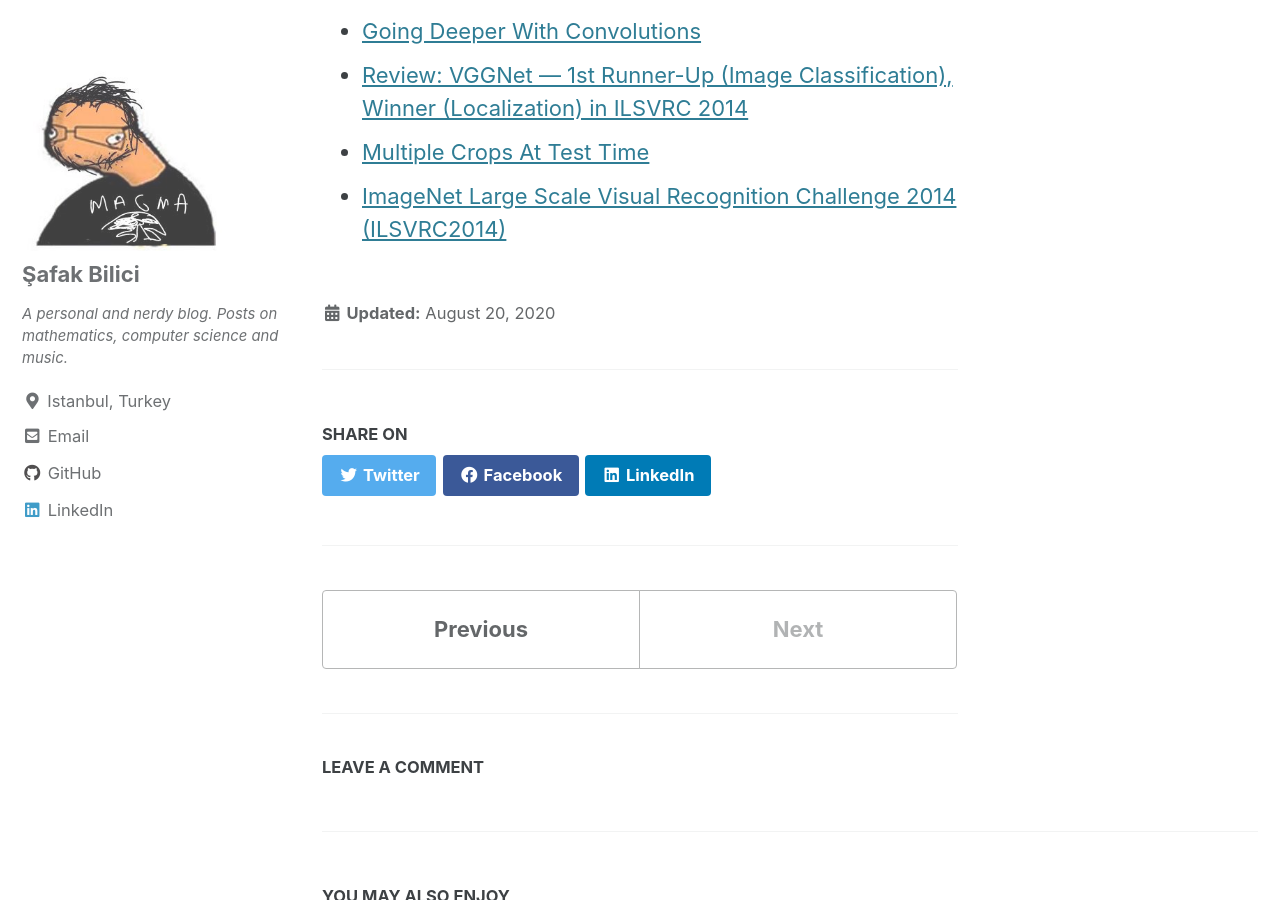
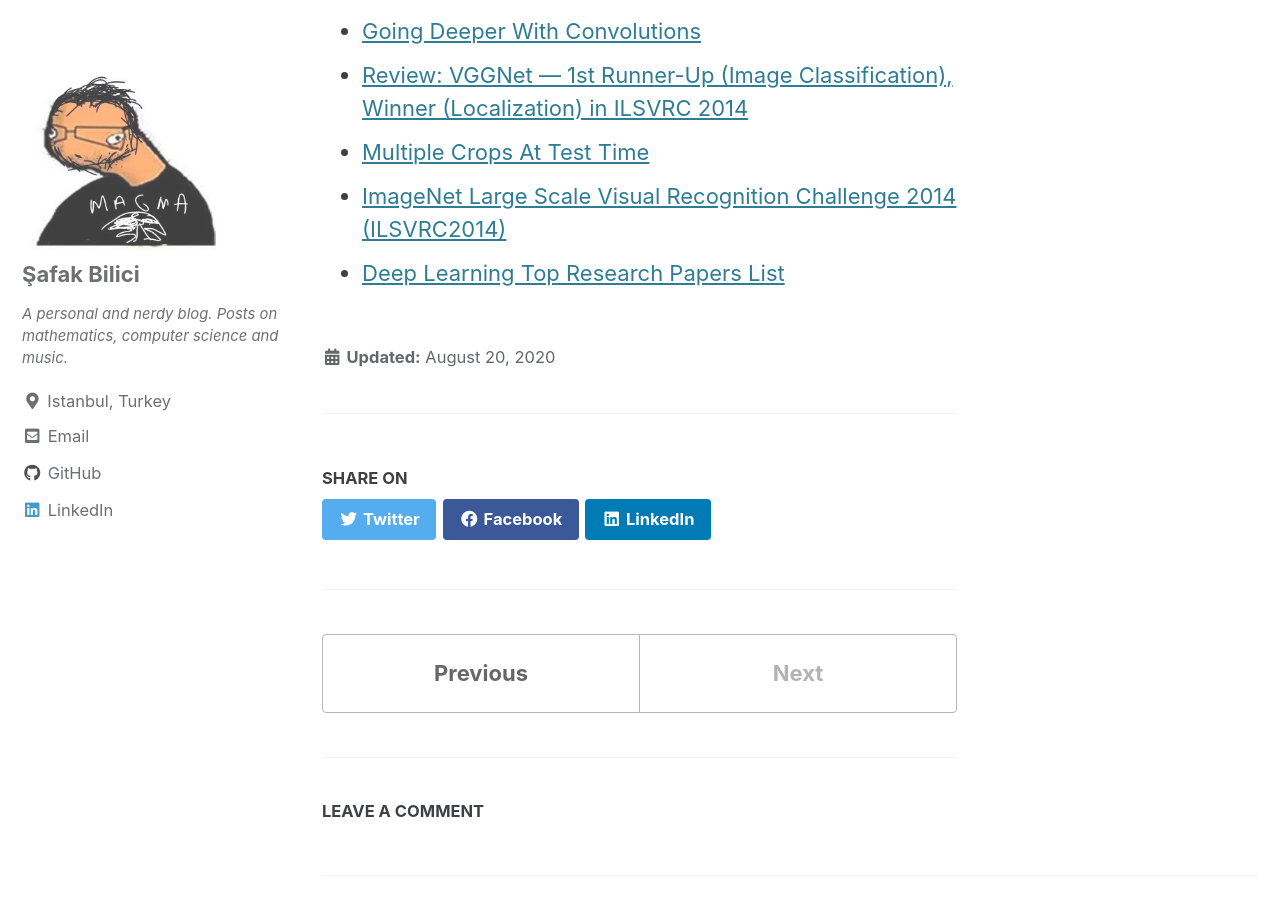
Before and after one commit to safakkbilici/safakkbilici.github.io, a Jekyll site: the page built from _posts/2020-08-20-summary-vggnet.md, in a window 1280 px wide and 900 px high, scrolled down 11357 px. Built offline with Jekyll 4.4.1, drawn with Linux system fonts in a browser that asks for light colours; cached includes are drawn as plain includes; formulas are drawn with MathJax 3; comment, search, counter and statistics services are not loaded.

Commit message:
references added

```diff
--- a/_posts/2020-08-20-summary-vggnet.md
+++ b/_posts/2020-08-20-summary-vggnet.md
@@ -195,3 +195,4 @@ if __name__ == "__main__":
 - [Review: VGGNet — 1st Runner-Up (Image Classification), Winner (Localization) in ILSVRC 2014](https://medium.com/coinmonks/paper-review-of-vggnet-1st-runner-up-of-ilsvlc-2014-image-classification-d02355543a11)
 - [Multiple Crops At Test Time](https://machinelearning.wtf/terms/multiple-crops-at-test-time/)
 - [ImageNet Large Scale Visual Recognition Challenge 2014 (ILSVRC2014)](http://www.image-net.org/challenges/LSVRC/2014/results)
+- [Deep Learning Top Research Papers List](https://www.commonlounge.com/discussion/4b5392d3bc0840f9a492000869cb67bb)
```
